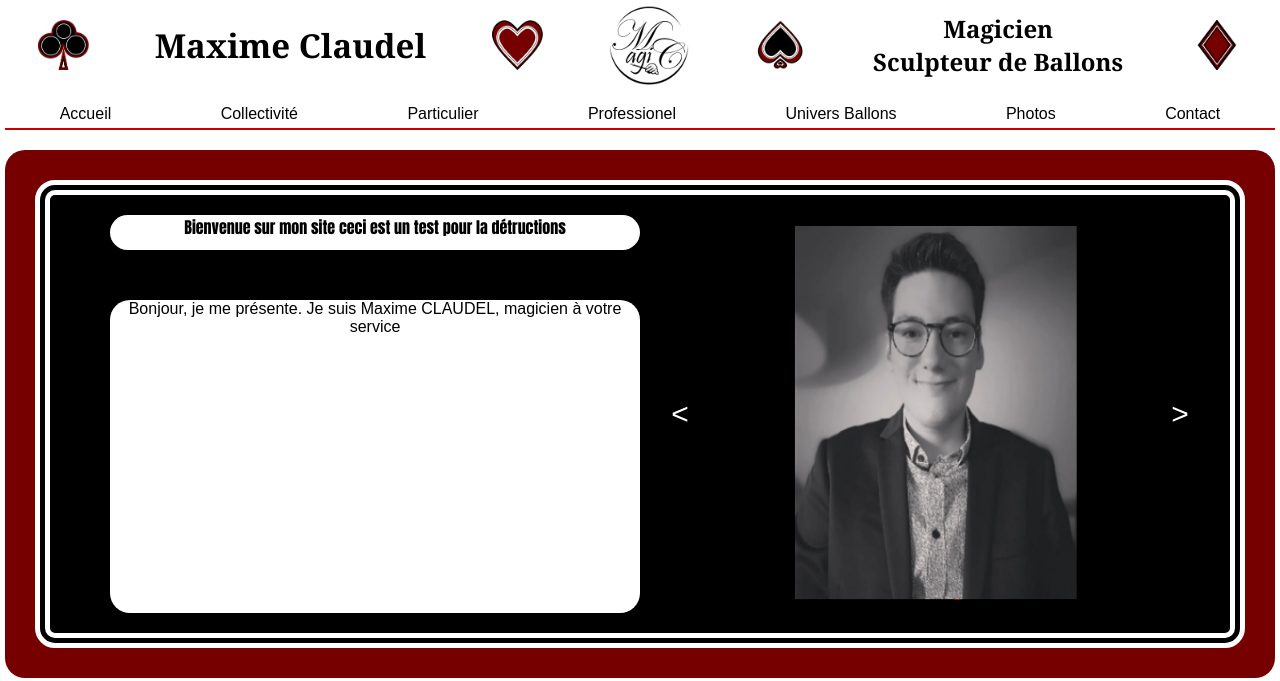
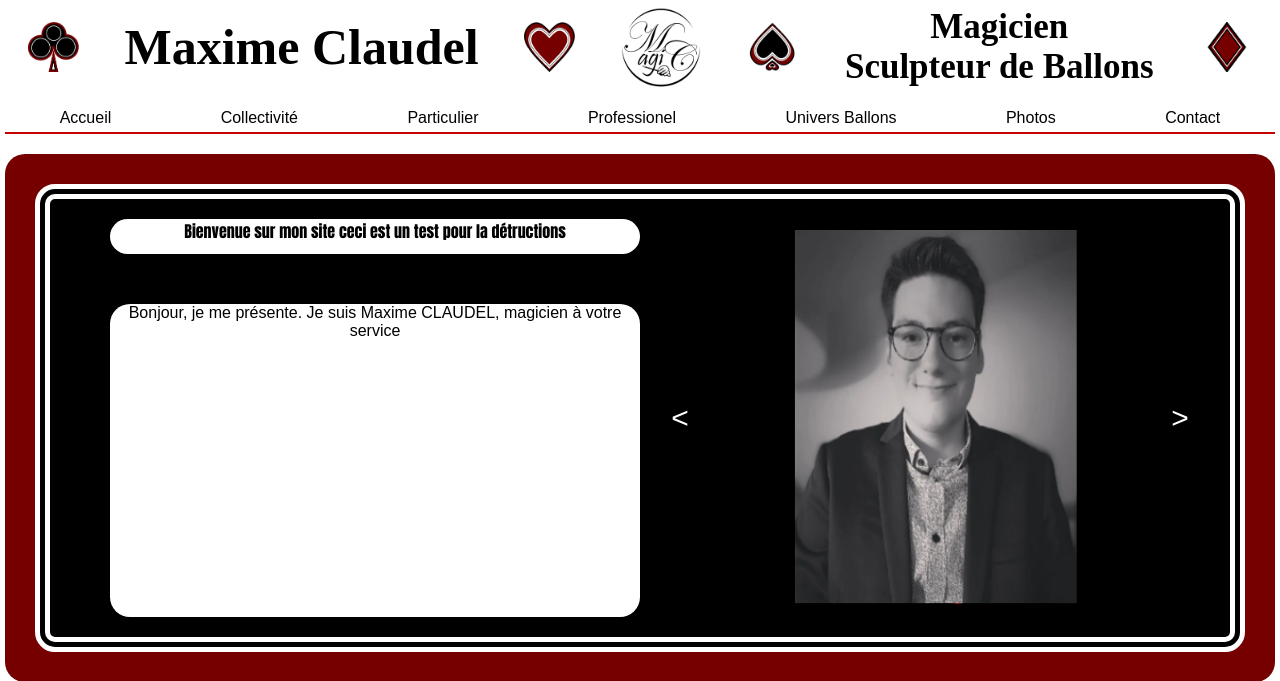
Before and after one commit to mcmagic54/mcmagic54, a PHP site: page / in a window 1280 px wide. Shown: the top 681 px of the page. Run offline with PHP 8.4, Linux system fonts and the light colour scheme.

Commit message:
font_header

```diff
--- a/public_html/styles/header.css
+++ b/public_html/styles/header.css
@@ -6,7 +6,7 @@ header .brand {
     align-items: center;
     text-decoration: none;
     color: black;
-    font-family: 'Brush Script MT', Georgia;
+    font-family: Edwardian Script ITC;
     animation: slide-in 1s ease-out;
 }
 
@@ -38,14 +38,14 @@ header .brand {
 
 /* Style du titre principal de la marque */
 .brand h1 {
-    font-size: 33px; /* Taille de police pour le titre principal */
+    font-size: 50px; /* Taille de police pour le titre principal */
     margin: 0; /* Supprime les marges par défaut */
     text-align: center; /* Centre le texte horizontalement */
 }
 
 /* Style du sous-titre de la marque */
 .brand h2 {
-    font-size: 24px; /* Taille de police pour le sous-titre */
+    font-size: 35px; /* Taille de police pour le sous-titre */
     margin: 2px; /* Ajoute un léger espacement vertical */
     text-align: center; /* Centre le texte horizontalement */
 }
@@ -138,7 +138,6 @@ nav ul {
 
     nav a.active {
         color: #c80000;
-        font-weight: bold;
     }
 }
 
```
